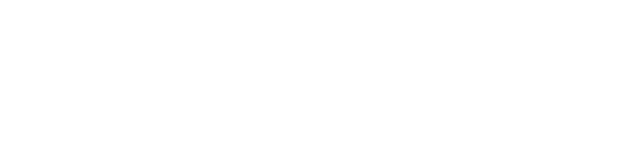
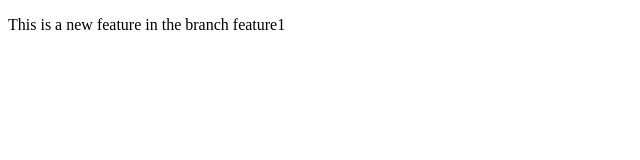
Before and after one commit to ShaktiStark/localrepo, a plain HTML site: page index.html in a window 1280 px wide. Shown: the whole page, without its empty margins (0-640 px from the left). Drawn offline with Linux system fonts and the light colour scheme.

Commit message:
modified index.html

```diff
--- a/index.html
+++ b/index.html
@@ -6,6 +6,7 @@
     <title>hello shakti</title>
 </head>
 <body>
+    <p>This is a new feature in the branch feature1</p>
 
 </body>
 </html>
```
